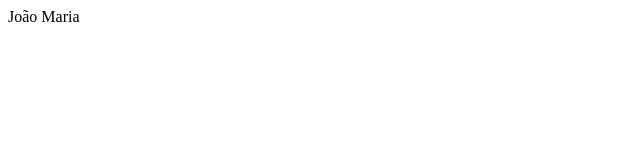
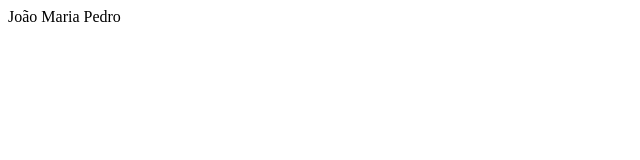
Before and after one commit to juliaNakayama/projeto_2b, a plain HTML site: page index.html in a window 1280 px wide. Shown: the full height of the page, 0-640 px from the left. Drawn offline with Linux system fonts and the light colour scheme.

Commit message:
Versão 3.0

```diff
--- a/index.html
+++ b/index.html
@@ -9,5 +9,6 @@
 <body>
     João
     Maria
+    Pedro
 </body>
 </html>
```
